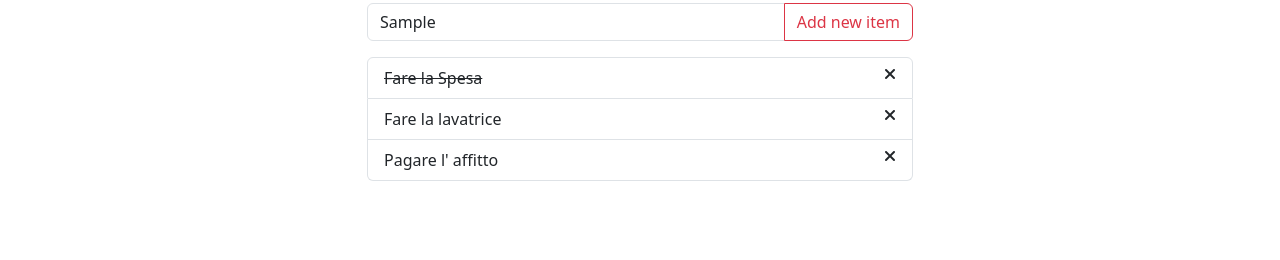
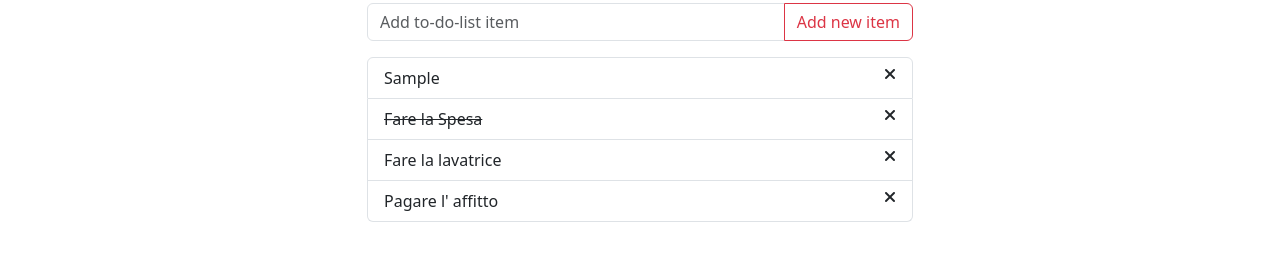
Before and after one commit to burillu/vue-todolist, a plain HTML site: page index.html in a window 1280 px wide. Both pictures are taken after typing "Sample" into the empty fields and a click on the button "Add new item". Shown: the part 144-404 px from the top of the page. Drawn offline with nearby package versions, Linux system fonts and the light colour scheme.

Commit message:
fn addItem ok

```diff
--- a/index.html
+++ b/index.html
@@ -28,7 +28,7 @@
         <h1 class="text-center">to-do-list</h1>
     <div class="input-group mb-3">
       <input type="text" class="form-control" placeholder="Add to-do-list item" aria-label="Recipient's username" aria-describedby="button-addon2" v-model="newItemList">
-      <button class="btn btn-outline-danger" type="button" id="button-addon2">Add new item</button>
+      <button class="btn btn-outline-danger" type="button" id="button-addon2" @click="addItem">Add new item</button>
     </div>
     <ul class="list-group" v-if="toDoList.length>0">
       <li :class="['list-group-item', 'd-flex', 'justify-content-between']" :id="item.id" v-for="(item, index) in toDoList"><span :class="{'done':item.done}">{{item.text}}</span>  <i class="fa-solid fa-xmark" @click="removeItem(item.id)"></i></li>
--- a/js/script.js
+++ b/js/script.js
@@ -34,6 +34,17 @@ const { createApp } = Vue
         const index = this.toDoList.findIndex((el)=>el.id === ident)
         //console.log(index);
         this.toDoList.splice(index,1)
+      },
+      addItem(){
+        this.lastId++;
+        const newItem ={
+          text: this.newItemList,
+          done:false,
+          id:this.lastId
+
+        }
+        this.toDoList.unshift(newItem);
+        this.newItemList='';
       }
     }
   }).mount('#app')
```
